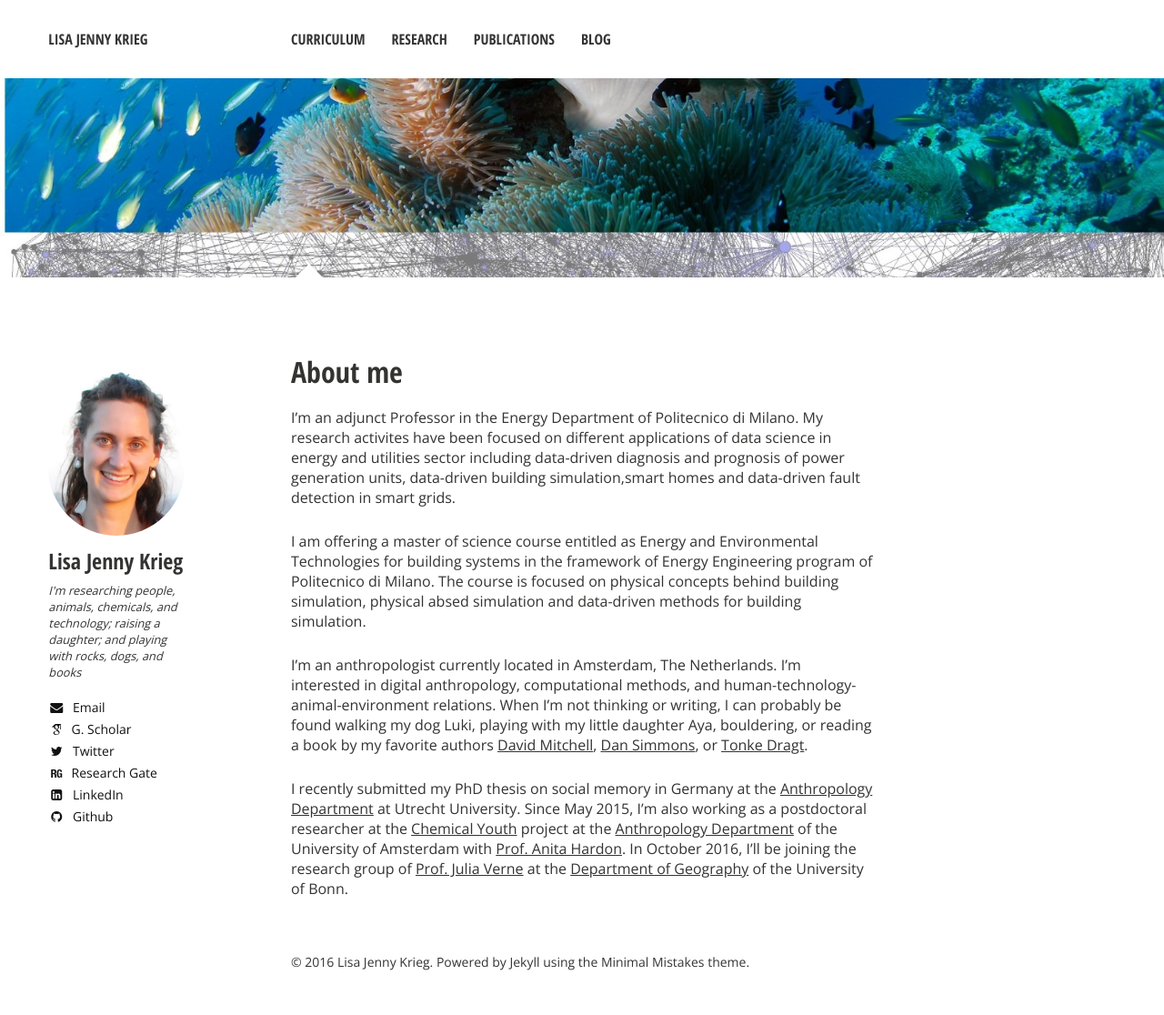
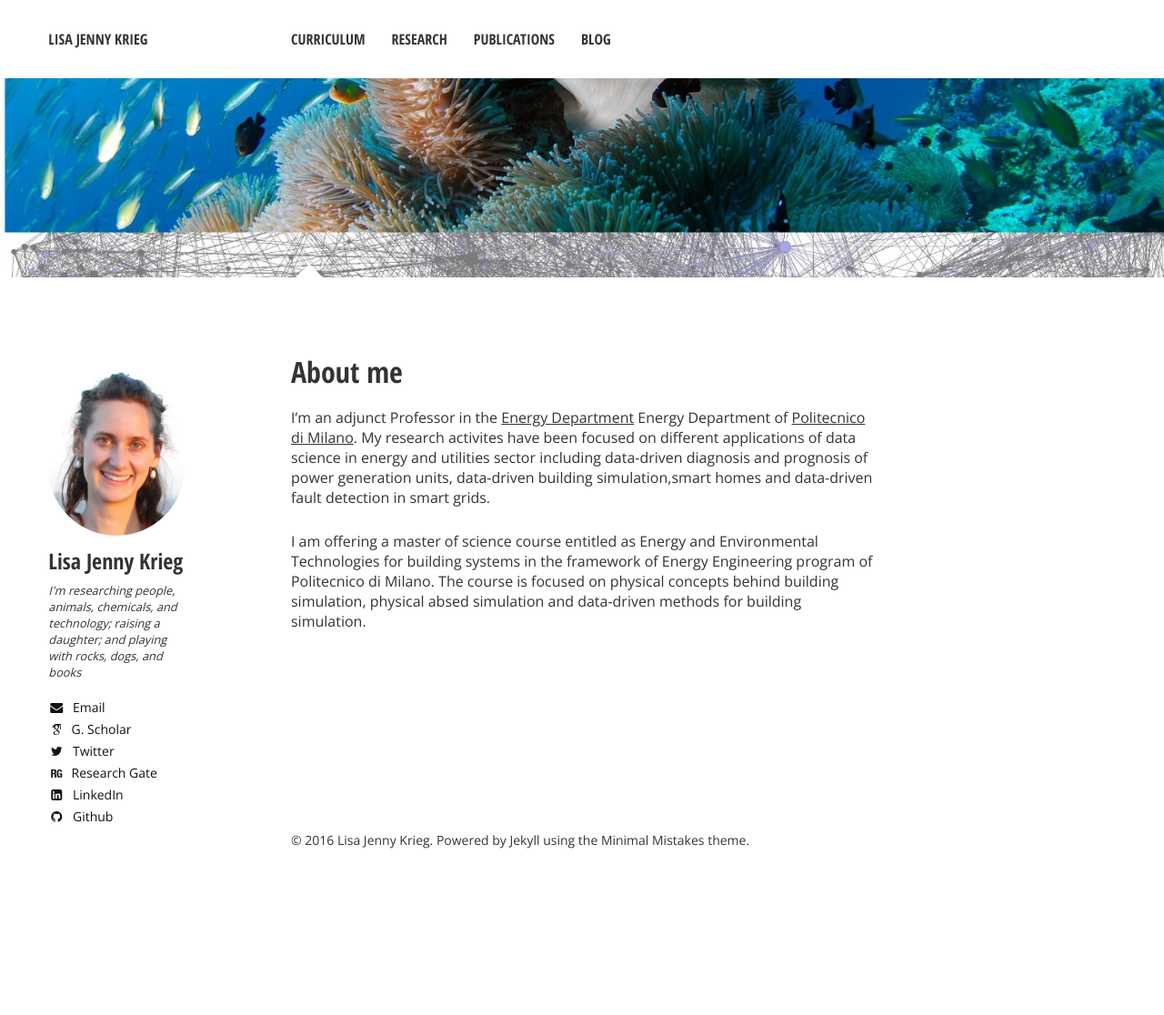
Before and after one commit to bnajafi/bnajafi.github.io, a Jekyll site: the page built from index.md, in a window 1280 px wide. Shown: the whole page at 91% size. Built offline with Jekyll 4.4.1, drawn with Linux system fonts in a browser that asks for light colours; nearby versions of some CDN libraries; after the commit the page ends 982 px from its top, so only the background shows below that.

Commit message:
updating

```diff
--- a/index.md
+++ b/index.md
@@ -9,7 +9,7 @@ image:
   creditlink:
 ---
 
-I'm an adjunct Professor in the Energy Department of Politecnico di Milano. My research activites have been focused on different applications of
+I'm an adjunct Professor in the  [Energy Department][EnergyDepartment]  Energy Department of [Politecnico di Milano][PolitecnicodiMilano]. My research activites have been focused on different applications of
 data science in energy and utilities sector including data-driven diagnosis and prognosis of power generation units, data-driven building
 simulation,smart homes and data-driven fault detection in smart grids.
 
@@ -17,44 +17,11 @@ I am offering a master of science course entitled as Energy and Environmental Te
 program of Politecnico di Milano. The course is focused on physical concepts behind building simulation, physical absed simulation and data-driven methods for
 building simulation.
 
-I'm an anthropologist currently located in Amsterdam, The Netherlands. I'm interested in digital anthropology, computational methods,
-and human-technology-animal-environment relations. When I'm not thinking or writing, I can probably be found
-walking my dog Luki, playing with my little daughter Aya, bouldering, or reading a book by my favorite authors [David Mitchell][david],
-[Dan Simmons][dan], or [Tonke Dragt][tonke].
-
-I recently submitted my PhD thesis on social memory in Germany at the [Anthropology Department][utrechtanthro]
-at Utrecht University.
-Since May 2015, I'm also working as a postdoctoral researcher at the [Chemical Youth][chem] project at the
-[Anthropology Department][uvaanthro] of the University of Amsterdam with [Prof. Anita Hardon][anita].
-In October 2016, I'll be joining the research group of [Prof. Julia Verne][verne] at the [Department of Geography][geobonn]
-of the University of Bonn.
 
 
 
-
-[david]: https://en.wikipedia.org/wiki/David_Mitchell_(author)
+[PolitecnicodiMilano]: http://www.polimi.it/en/
 {:target='_blank'}
 
-[dan]: https://en.wikipedia.org/wiki/Dan_Simmons
+[EnergyDepartment]: http://www.energia.polimi.it/english/
 {:target='_blank'}
-
-[tonke]: https://en.wikipedia.org/wiki/Tonke_Dragt
-{:target='_blank'}
-
-[utrechtanthro]: http://www.uu.nl/en/organisation/faculty-of-social-and-behavioural-sciences/about-the-faculty/departments/cultural-anthropology
-{:target='_blank'}
-
-[chem]: http://chemicalyouth.org/
-{:target='_blank'}
-
-[uvaanthro]: http://www.uva.nl/en/disciplines/anthropology
-{:target='_blank'}
-
-[anita]: http://www.uva.nl/over-de-uva/organisatie/medewerkers/content/h/a/a.p.hardon/a.p.hardon.html
-{:target='_blank'}
-
-[verne]: https://www.geographie.uni-bonn.de/forschung/wissenschaftliche-bereiche/geographische-entwicklungsforschung/staff/prof.-dr.-julia-verne-1
-{:target="_blank"}
-
-[geobonn]: https://www.geographie.uni-bonn.de/
-{:target="_blank"}
```
